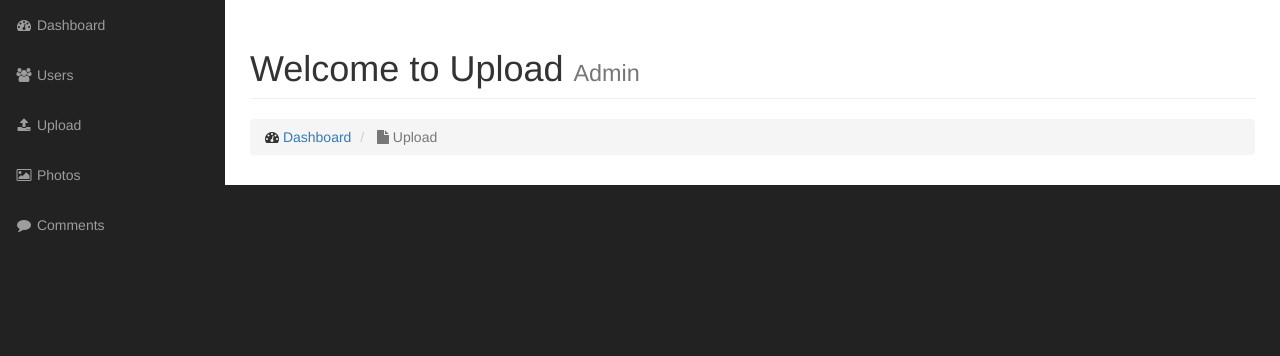
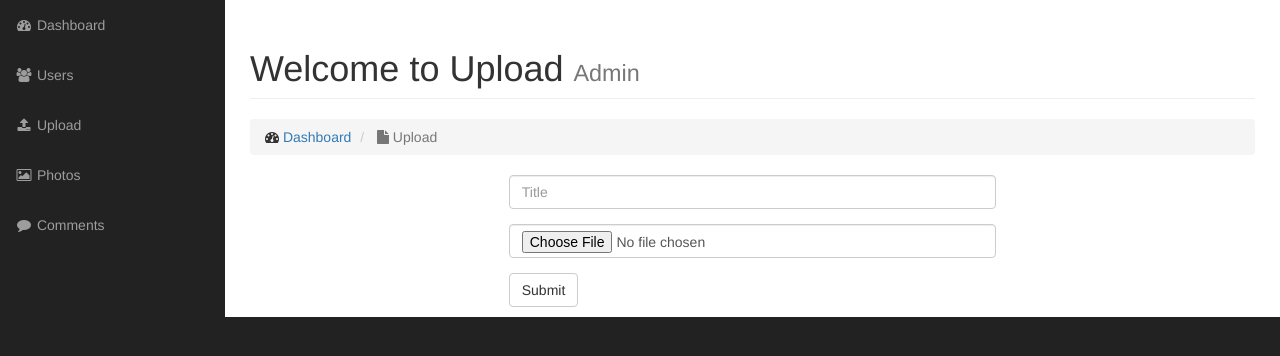
Before and after one commit to mazharvai007/photo_gallery, a PHP site: page /admin/upload.php in a window 1280 px wide. Shown: the part 51-407 px from the top of the page. Run offline with PHP 8.4, Linux system fonts and the light colour scheme; the visitor is signed in with stand-in values (Sample User, id 1); grey boxes labelled with a size stand in for pictures from a placeholder-image service; some libraries are stand-ins or nearby versions.

Commit message:
Make HTML form for upload file

```diff
--- a/admin/index.php
+++ b/admin/index.php
@@ -1,7 +1,7 @@
 <?php
     include("includes/header.php");
 
-    // If user is not signed in, the redirector to login page
+    // If user is not signed in, the redirect to login page
     if (!$session->is_signed_in()) {
         redirect("login.php");
     }
--- a/admin/upload.php
+++ b/admin/upload.php
@@ -1,4 +1,11 @@
-<?php include("includes/header.php"); ?>
+<?php
+    include("includes/header.php");
+
+    // If user is not signed in, the redirect to login page
+    if (!$session->is_signed_in()) {
+        redirect("login.php");
+    }
+?>
 
         <!-- Navigation -->
         <nav class="navbar navbar-inverse navbar-fixed-top" role="navigation">
@@ -29,6 +36,18 @@
                             </li>
                         </ol>
                     </div>
+
+                    <div class="col-md-6 col-md-offset-3">
+                        <form action=upload.php"" method="post" enctype="multipart/form-data">
+                            <div class="form-group">
+                                <input type="text" class="form-control" id="title" name="title" placeholder="Title">
+                            </div>
+                            <div class="form-group">
+                                <input type="file" id="file_upload" class="form-control" name="file_upload">
+                            </div>
+                            <button type="submit" class="btn btn-default">Submit</button>
+                        </form>
+                    </div>
                 </div>
                 <!-- /.row -->
 
```
